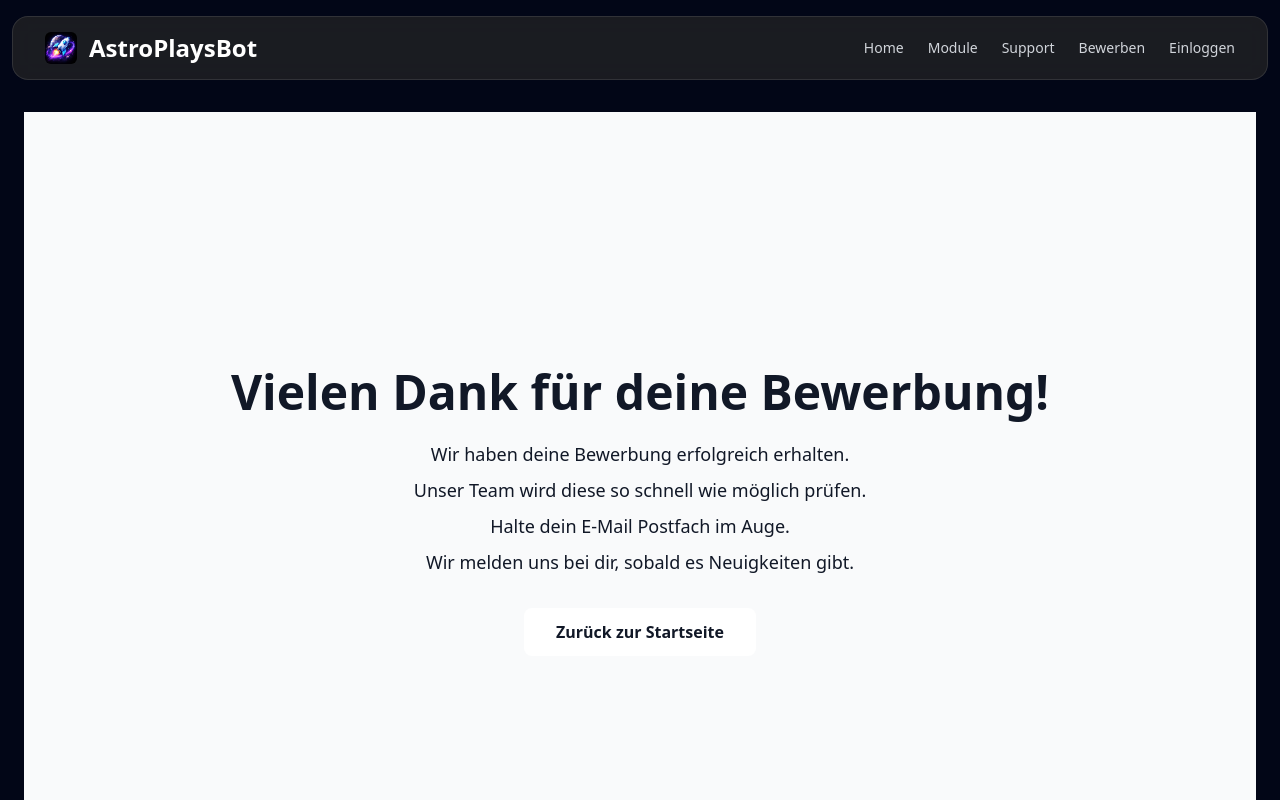
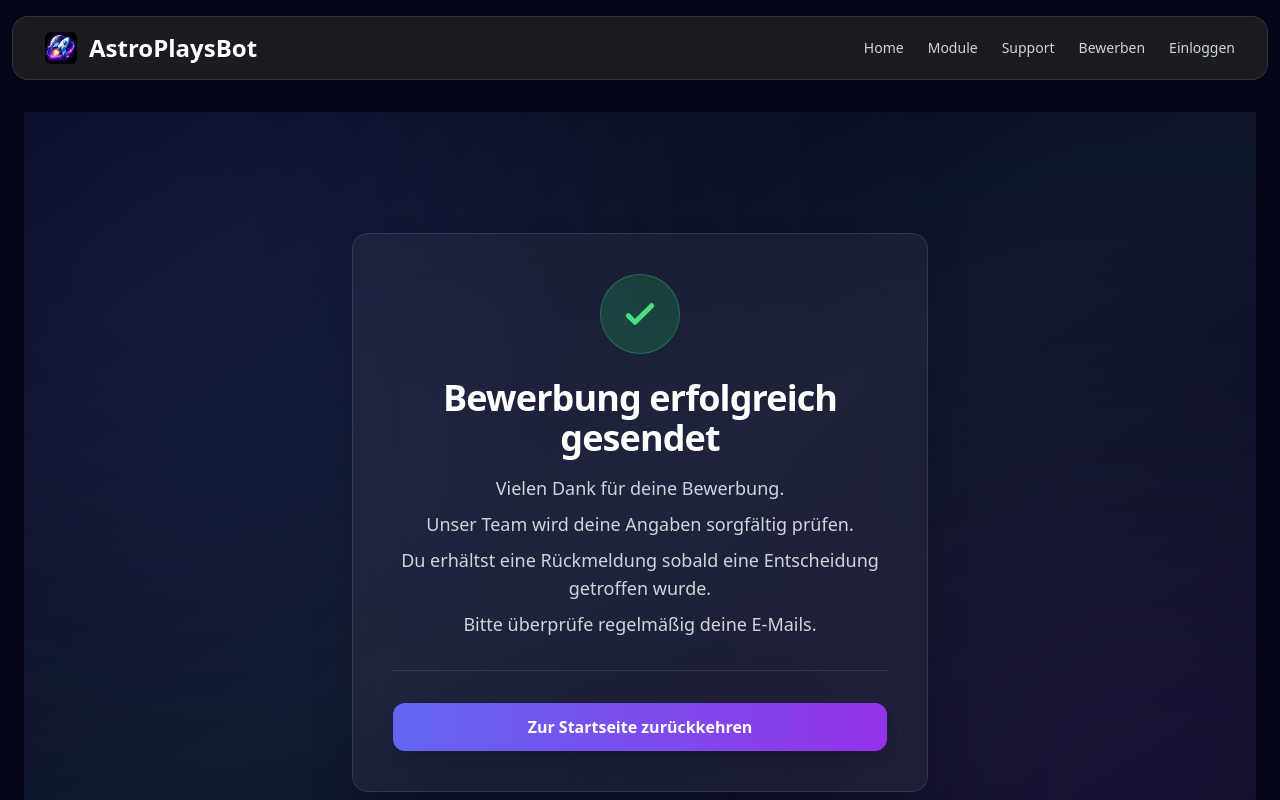
Before and after one commit to AstroPlaysBot/information, a Next.js app: page /apply/advertised in a window 1280 px wide. Shown: the top 800 px of the page. Built offline with nearby package versions, Linux system fonts and the light colour scheme.

Commit message:
Update page.tsx

```diff
--- a/src/app/apply/advertised/page.tsx
+++ b/src/app/apply/advertised/page.tsx
@@ -3,12 +3,12 @@
 
 import { useRouter } from 'next/navigation';
 import { useEffect, useState } from 'react';
+import { motion, AnimatePresence } from 'framer-motion';
 
 export default function AdvertisedPage() {
   const router = useRouter();
   const [toastMessage, setToastMessage] = useState<string | null>(null);
 
-  // Prüfen, ob ein Fehler von /apply/[role] gesetzt wurde
   useEffect(() => {
     const stored = sessionStorage.getItem('apply_error_toast');
     if (stored) {
@@ -18,7 +18,6 @@ export default function AdvertisedPage() {
     }
   }, []);
 
-  // Auto-dismiss nach 10 Sekunden
   useEffect(() => {
     if (!toastMessage) return;
     const timer = setTimeout(() => setToastMessage(null), 10000);
@@ -26,32 +25,81 @@ export default function AdvertisedPage() {
   }, [toastMessage]);
 
   return (
-    <div className="min-h-screen flex flex-col items-center justify-center bg-gray-50 text-gray-900 px-6 py-20 text-center relative">
+    <div className="relative min-h-screen flex items-center justify-center px-6 py-20 overflow-hidden bg-gradient-to-br from-slate-950 via-slate-900 to-slate-950 text-white">
+
+      {/* Background Glow */}
+      <div className="absolute w-[700px] h-[700px] bg-indigo-500/20 blur-[200px] rounded-full top-[-200px] left-[-200px]" />
+      <div className="absolute w-[600px] h-[600px] bg-purple-500/20 blur-[200px] rounded-full bottom-[-200px] right-[-200px]" />
+
       {/* Toast */}
+      <AnimatePresence>
         {toastMessage && (
-        <div className="absolute top-6 left-1/2 transform -translate-x-1/2 bg-gray-200 text-gray-900 px-6 py-4 rounded-lg shadow-md flex items-center justify-between max-w-md w-full">
-          <span>{toastMessage}</span>
+          <motion.div
+            initial={{ opacity: 0, y: -30 }}
+            animate={{ opacity: 1, y: 0 }}
+            exit={{ opacity: 0, y: -30 }}
+            className="absolute top-8 left-1/2 -translate-x-1/2 bg-red-500/90 backdrop-blur-md px-6 py-4 rounded-xl shadow-xl flex items-center gap-6 max-w-md w-full"
+          >
+            <span className="text-sm font-medium">{toastMessage}</span>
+
             <button
               onClick={() => setToastMessage(null)}
-            className="ml-4 font-bold text-gray-600 hover:text-gray-800"
+              className="ml-auto text-white/70 hover:text-white font-bold"
             >
               ×
             </button>
+          </motion.div>
+        )}
+      </AnimatePresence>
+
+      {/* Card */}
+      <motion.div
+        initial={{ opacity: 0, y: 40 }}
+        animate={{ opacity: 1, y: 0 }}
+        transition={{ duration: 0.5 }}
+        className="relative z-10 max-w-xl w-full bg-white/5 backdrop-blur-xl border border-white/10 rounded-2xl p-10 text-center shadow-2xl"
+      >
+
+        {/* Success Icon */}
+        <div className="flex justify-center mb-6">
+          <div className="w-20 h-20 flex items-center justify-center rounded-full bg-green-500/20 border border-green-500/40">
+            <svg
+              className="w-10 h-10 text-green-400"
+              fill="none"
+              stroke="currentColor"
+              strokeWidth="3"
+              viewBox="0 0 24 24"
+            >
+              <path strokeLinecap="round" strokeLinejoin="round" d="M5 13l4 4L19 7" />
+            </svg>
           </div>
-      )}
+        </div>
 
-      <h1 className="text-4xl sm:text-5xl font-bold mb-6">Vielen Dank für deine Bewerbung!</h1>
-      <p className="mb-2 text-lg">Wir haben deine Bewerbung erfolgreich erhalten.</p>
-      <p className="mb-2 text-lg">Unser Team wird diese so schnell wie möglich prüfen.</p>
-      <p className="mb-2 text-lg">Halte dein E-Mail Postfach im Auge.</p>
-      <p className="mb-8 text-lg">Wir melden uns bei dir, sobald es Neuigkeiten gibt.</p>
+        {/* Title */}
+        <h1 className="text-4xl font-bold mb-4 tracking-tight">
+          Bewerbung erfolgreich gesendet
+        </h1>
 
+        {/* Text */}
+        <div className="text-gray-300 space-y-2 text-lg mb-8">
+          <p>Vielen Dank für deine Bewerbung.</p>
+          <p>Unser Team wird deine Angaben sorgfältig prüfen.</p>
+          <p>Du erhältst eine Rückmeldung sobald eine Entscheidung getroffen wurde.</p>
+          <p>Bitte überprüfe regelmäßig deine E-Mails.</p>
+        </div>
+
+        {/* Divider */}
+        <div className="w-full h-px bg-white/10 mb-8" />
+
+        {/* Button */}
         <button
           onClick={() => router.push('/')}
-        className="bg-white text-gray-900 font-semibold py-3 px-8 rounded-lg hover:bg-gray-100 transition-colors"
+          className="w-full py-3 rounded-xl bg-gradient-to-r from-indigo-500 to-purple-600 hover:opacity-90 transition font-semibold text-white shadow-lg"
         >
-        Zurück zur Startseite
+          Zur Startseite zurückkehren
         </button>
+
+      </motion.div>
     </div>
   );
 }
```
Lines whose indentation alone changed are shown as unchanged.
